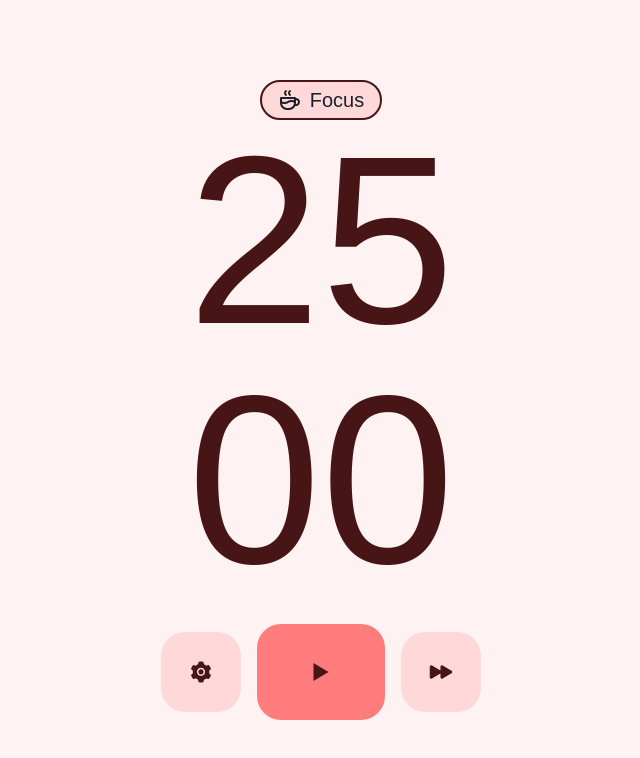
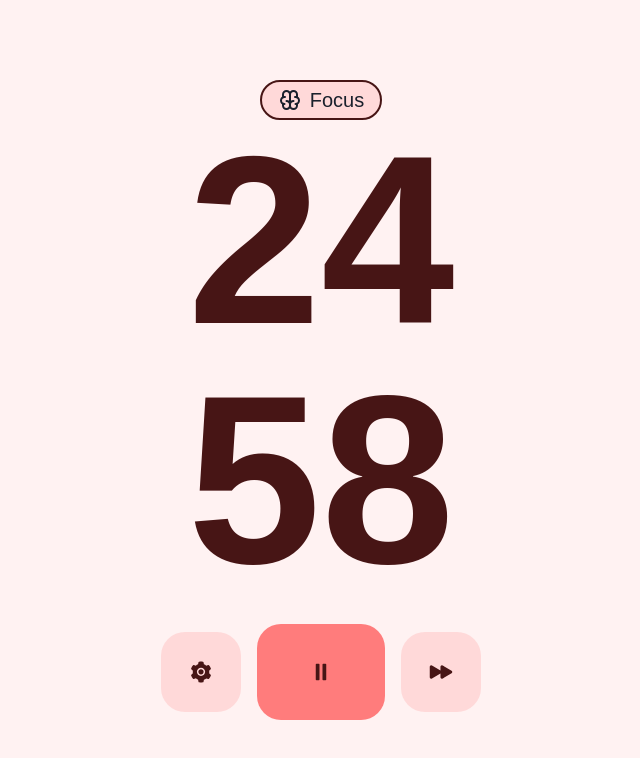
Before and after one commit to NicolasMunozC/pomocode, a Next.js app: page / in a window 1280 px wide. Both pictures are taken after a click on the button 640 px from the left and 672 px from the top of the page. Shown: the top 758 px of the page, without its empty margins (319-959 px from the left). Built offline with nearby package versions, Linux system fonts and the light colour scheme.

Commit message:
feat(pomodoro): done pomodoro

```diff
--- a/src/pages/index.tsx
+++ b/src/pages/index.tsx
@@ -1,7 +1,7 @@
 import Stage from '@/components/Stage'
 import { Heading } from '@chakra-ui/react'
 import Head from 'next/head'
-import { useState } from 'react'
+import { useEffect, useState } from 'react'
 import { AiFillSetting } from 'react-icons/ai'
 import { IoPlaySharp, IoPlayForward, IoPause } from 'react-icons/io5'
 
@@ -10,8 +10,86 @@ export default function Home() {
   const [focusTime, setFocusTime] = useState(25)
   const [shortBreakTime, setShortBreakTime] = useState(5)
   const [longBreakTime, setLongBreakTime] = useState(15)
-  const [currentStage, setCurrentStage] = useState('focus')
-  const pomodoroStages:string[] = ['focus', 'short', 'focus', 'short', 'focus', 'short', 'focus', 'long']
+  const [currentMinutes, setCurrentMinutes] = useState(focusTime)
+  const [currentSeconds, setCurrentSeconds] = useState(0)
+  const [currentStage, setCurrentStage] = useState(0)
+  const [isRunning, setIsRunning] = useState(false)
+  const pomodoroStages:string[] = ['Focus', 'Short Break', 'Focus', 'Short Break', 'Focus', 'Short Break', 'Focus', 'Long Break']
+  const [currentTheme, setCurrentTheme] = useState('red')
+
+  useEffect( () => {
+    if(currentStage < pomodoroStages.length){
+      if(pomodoroStages[currentStage] === 'Focus'){
+        setCurrentTheme('red')
+        setCurrentMinutes(focusTime)
+        setCurrentSeconds(0)
+      }
+      else if (pomodoroStages[currentStage] === 'Short Break'){
+        setCurrentTheme('green')
+        setCurrentMinutes(shortBreakTime)
+        setCurrentSeconds(0)
+      } else {
+        setCurrentTheme('blue')
+        setCurrentMinutes(longBreakTime)
+        setCurrentSeconds(0)
+      }
+    }
+  }, [currentStage, focusTime, shortBreakTime, longBreakTime])
+
+
+  const theme:any = {
+    text: {
+      red: 'text-red-900',
+      blue: 'text-blue-900',
+      green: 'text-green-900'
+    },
+    bg: {
+      red: 'bg-red-50',
+      blue: 'bg-blue-50',
+      green: 'bg-green-50'
+    },
+    button: {
+      text: {
+        red: 'text-red-900',
+        blue: 'text-blue-900',
+        green: 'text-green-900'
+      },
+      bg: {
+        red: 'bg-redAlpha-100/[0.15]',
+        blue: 'bg-blueAlpha-100/[0.15]',
+        green: 'bg-greenAlpha-100/[0.15]'
+      },
+      specialBg: {
+        red: 'bg-redAlpha-700/[0.71]',
+        blue: 'bg-blueAlpha-600/[0.62]',
+        green: 'bg-greenAlpha-600/[0.62]'
+      }
+    }
+  }
+
+  function resetPomodoro(){
+    setIsRunning(false)
+    setCurrentStage(0)
+  }
+
+  useEffect( () => {
+    if(isRunning) {
+      let interval = setInterval( () => {
+        if(currentSeconds > 0) setCurrentSeconds(currentSeconds - 1)
+        else if(currentMinutes > 0){
+          setCurrentMinutes(currentMinutes - 1)
+          setCurrentSeconds(59)
+        } else {
+          if(currentStage === pomodoroStages.length - 1){
+            resetPomodoro()
+          } else {
+            setCurrentStage(currentStage + 1)
+          }
+        }
+      }, 1000)
+      return () => clearInterval(interval)
+    }
+  })
 
   return (
     <>
@@ -21,23 +99,34 @@ export default function Home() {
         <meta name="viewport" content="width=device-width, initial-scale=1" />
         <link rel="icon" href="/favicon.ico" />
       </Head>
-      <main className='w-screen h-screen bg-red-50 leading-none font-robotoFlex'>
+      <main className={`${theme.bg[currentTheme]} w-screen h-screen leading-none font-robotoFlex `}>
         <div className='grid place-content-center w-full h-full'>
 
           <div className='flex flex-col'>
 
             <div className='text-center'>
-              <Stage currentStage={currentStage} />
+              <Stage currentStage={pomodoroStages[currentStage]} />
             </div>
-            <div className='flex flex-col text-center text-[240px] text-red-900'>
-              <h1 className=''>25</h1>
-              <h1 className=''>00</h1>
+            <div className={`${theme.text[currentTheme]} flex flex-col text-center text-[240px]`}>
+              <h1 className={`${isRunning ? 'font-bold' : 'font-thin'}`}>{currentMinutes > 9 ? currentMinutes : '0' + currentMinutes}</h1>
+              <h1 className={`${isRunning ? 'font-bold' : 'font-thin'}`}>{currentSeconds > 9 ? currentSeconds : '0' + currentSeconds}</h1>
             </div>
 
             <div className='flex flex-row gap-4 mt-6'>
-              <button className='bg-redAlpha-100/[0.15] w-20 h-20 rounded-3xl self-center'><AiFillSetting className='text-red-900 m-auto text-2xl' /></button>
-              <button className='bg-redAlpha-700/[0.71] w-32 h-24 rounded-3xl self-center'><IoPlaySharp className='text-red-900 m-auto text-2xl' /></button>
-              <button className='bg-redAlpha-100/[0.15] w-20 h-20 rounded-3xl self-center'><IoPlayForward className='text-red-900 m-auto text-2xl' /></button>
+              <button className={`${theme.button.bg[currentTheme]} w-20 h-20 rounded-3xl self-center`}>
+                <AiFillSetting className={`${theme.button.text[currentTheme]} m-auto text-2xl`} />
+              </button>
+              <button className={`${theme.button.specialBg[currentTheme]} w-32 h-24 rounded-3xl self-center`} onClick={()=>setIsRunning(!isRunning)}>
+                {
+                  isRunning
+                  ? <IoPause className={`${theme.button.text[currentTheme]} m-auto text-2xl`} />
+                  : <IoPlaySharp className={`${theme.button.text[currentTheme]} m-auto text-2xl`} />
+                }
+              </button>
+                {/* AGREGAR LA FUNCIONALIDAD DE QUE CUANDO ESTE EN EL ULTIMO STAGE EL BOTON SER REMPLACE POR UNO PARA REINICIAR EL POMODORO */}
+              <button className={`${theme.button.bg[currentTheme]} w-20 h-20 rounded-3xl self-center disabled:cursor-not-allowed`} disabled={currentStage === pomodoroStages.length - 1 && true} onClick={()=>setCurrentStage(currentStage + 1)}>
+                <IoPlayForward className={`${theme.button.text[currentTheme]} text-red-900 m-auto text-2xl`} />
+              </button>
             </div>
 
           </div>
```
